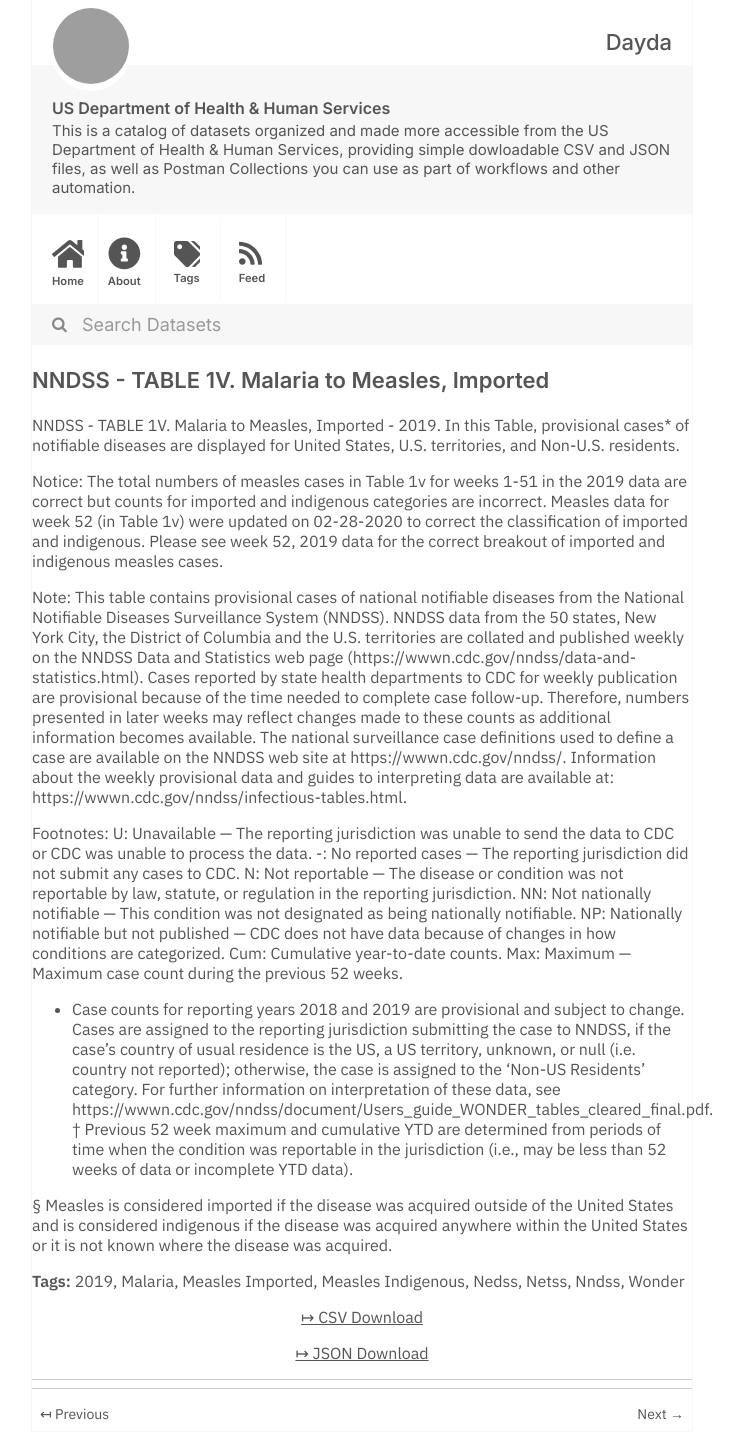
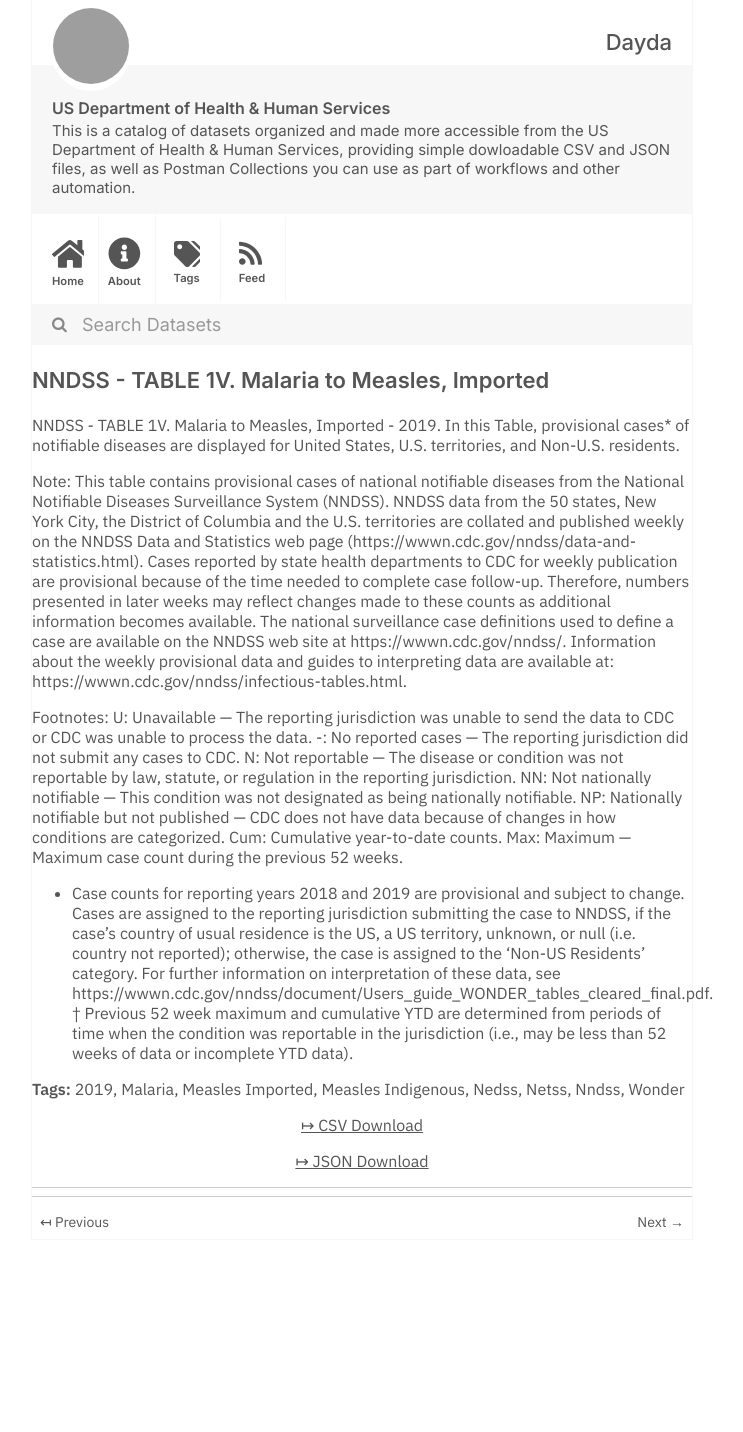
Before and after one commit to dayda-entities/us-department-of-health-and-human-services, a Jekyll site: the page built from _posts/2020-11-10-nndss-table-1v-malaria-to-meas.md, in a window 1280 px wide. Shown: the whole page, without its empty margins (278-1021 px from the left). Built offline with Jekyll 4.4.1, drawn with Linux system fonts in a browser that asks for light colours; after the commit the page ends 1240 px from its top, so only the background shows below that; grey boxes are pictures that could not be loaded.

Commit message:
Publish Data

```diff
--- a/_posts/2020-11-10-nndss-table-1v-malaria-to-meas.md
+++ b/_posts/2020-11-10-nndss-table-1v-malaria-to-meas.md
@@ -14,14 +14,12 @@ tags:
   - Nndss
   - Wonder
 groups: []
-csv_url: 'https://data.cdc.gov/api/views/jf8m-mtc3/rows.csv?accessType=DOWNLOAD'
-json_url: 'https://data.cdc.gov/api/views/jf8m-mtc3/rows.json?accessType=DOWNLOAD'
+csv_url: 'https://data.cdc.gov/api/views/hjax-h34q/rows.csv?accessType=DOWNLOAD'
+json_url: 'https://data.cdc.gov/api/views/hjax-h34q/rows.json?accessType=DOWNLOAD'
 layout: post
 
 ---
 NNDSS - TABLE 1V. Malaria to Measles, Imported - 2019. In this Table, provisional cases* of notifiable diseases are displayed for United States, U.S. territories, and Non-U.S. residents.
-
-Notice:  The total numbers of measles cases in Table 1v for weeks 1-51 in the 2019 data are correct but counts for imported and indigenous categories are incorrect. Measles data for week 52 (in Table 1v) were updated on 02-28-2020 to correct the classification of imported and indigenous. Please see week 52, 2019 data for the correct breakout of imported and indigenous measles cases.
 
 Note:
 This table contains provisional cases of national notifiable diseases from the National Notifiable Diseases Surveillance System (NNDSS). NNDSS data from the 50 states, New York City, the District of Columbia and the U.S. territories are collated and published weekly on the NNDSS Data and Statistics web page (https://wwwn.cdc.gov/nndss/data-and-statistics.html). Cases reported by state health departments to CDC for weekly publication are provisional because of the time needed to complete case follow-up. Therefore, numbers presented in later weeks may reflect changes made to these counts as additional information becomes available. The national surveillance case definitions used to define a case are available on the NNDSS web site at https://wwwn.cdc.gov/nndss/. Information about the weekly provisional data and guides to interpreting data are available at: https://wwwn.cdc.gov/nndss/infectious-tables.html.
@@ -36,5 +34,3 @@ Cum: Cumulative year-to-date counts.
 Max: Maximum — Maximum case count during the previous 52 weeks.
 * Case counts for reporting years 2018 and 2019 are provisional and subject to change. Cases are assigned to the reporting jurisdiction submitting the case to NNDSS, if the case's country of usual residence is the US, a US territory, unknown, or null (i.e. country not reported); otherwise, the case is assigned to the 'Non-US Residents' category. For further information on interpretation of these data, see https://wwwn.cdc.gov/nndss/document/Users_guide_WONDER_tables_cleared_final.pdf.
 † Previous 52 week maximum and cumulative YTD are determined from periods of time when the condition was reportable in the jurisdiction (i.e., may be less than 52 weeks of data or incomplete YTD data).
-
-§ Measles is considered imported if the disease was acquired outside of the United States and is considered indigenous if the disease was acquired anywhere within the United States or it is not known where the disease was acquired.
```
Also changed, not shown: other parts of _posts/2020-11-10-nndss-table-1v-malaria-to-meas.md (+2 -2 lines).
